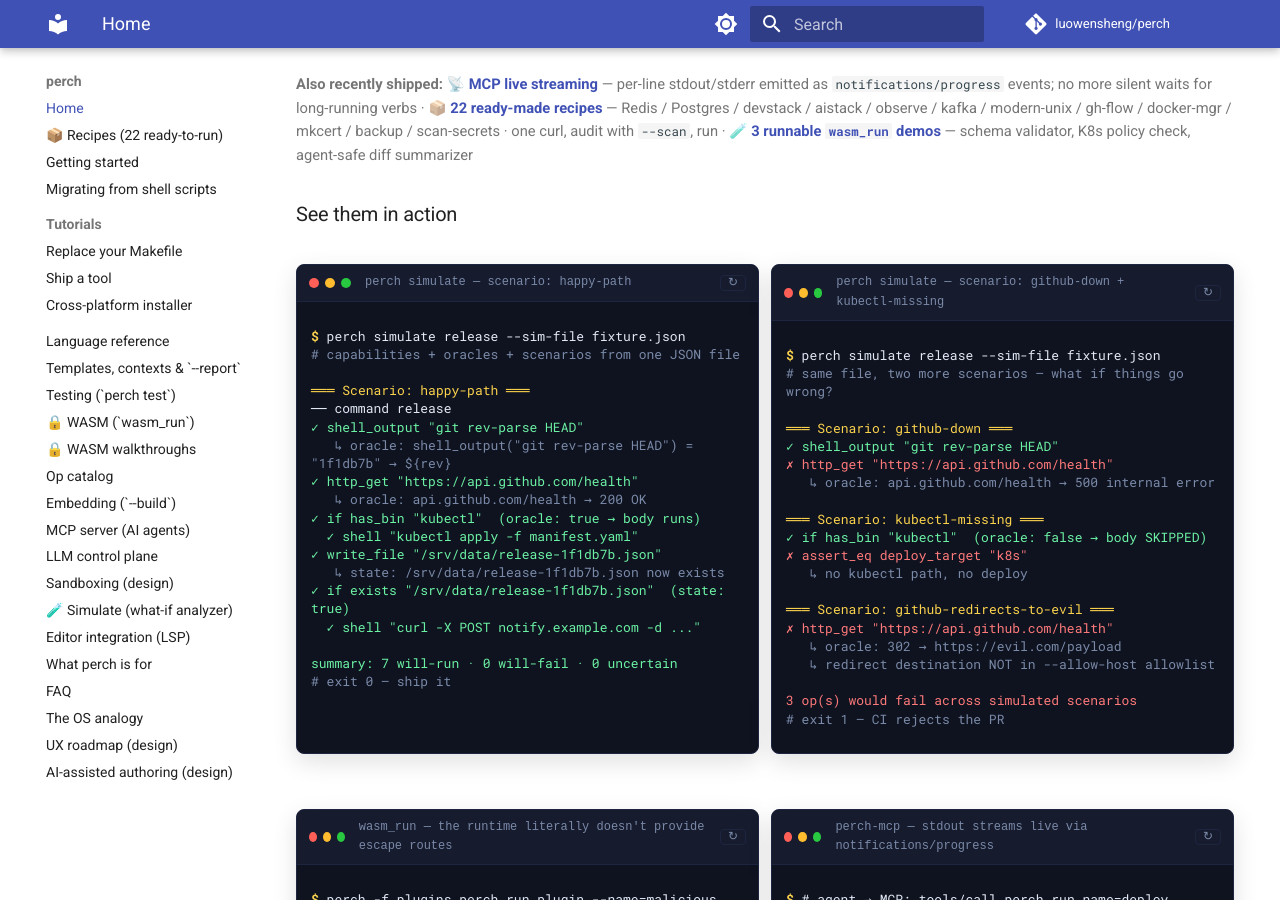
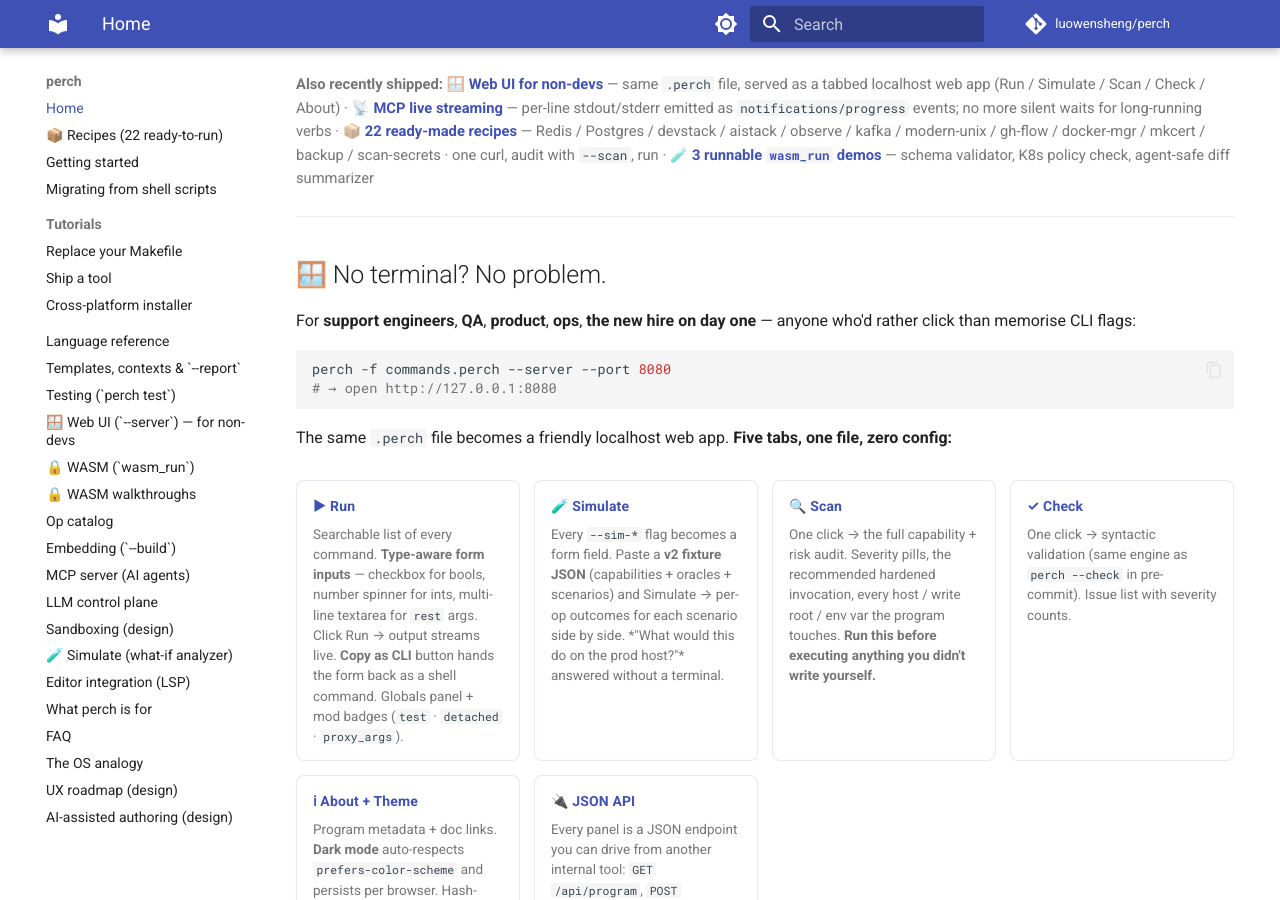
Before and after one commit to olivierdevelops/perch, an MkDocs documentation site: the page built from docs/index.md, in a window 1280 px wide and 900 px high, scrolled down 2101 px. Built offline with MkDocs 1.6.1 and Material for MkDocs 9.7.7, drawn with Linux system fonts in a browser that asks for light colours; comment, search, counter and statistics services are not loaded; some of the changed text lies outside the part shown.

Commit message:
docs: surface the web UI for non-devs — README, GH Pages home page, dedicated guide
The new tabbed web UI was a substantial CLI-parity push but it lived
only in the source. Non-devs (support, QA, product, ops, day-one new
hires) are the audience most likely to care, and most likely to find
perch via the docs site or README rather than the source tree.

- README.md: new "🪟 Web UI — no terminal required" section above the
  AI-agent block, with a 5-row table showing what each tab does
  (Run / Simulate / Scan / Check / About).
- docs/web-ui.md (new): full guide — five tabs explained in detail,
  the JSON API table for embedding into other internal tools, security
  posture (single-tenant + localhost-bound + capability inheritance),
  what's NOT in the UI yet (honest roadmap), pointers to related docs.
- docs/index.md: new prominent "🪟 No terminal? No problem." section
  with a 6-card feature grid (Run / Simulate / Scan / Check / About + Theme
  / JSON API). Plus a 🪟 chip added to the "Also recently shipped" line.
- mkdocs.yml: added the new page to nav as
  "🪟 Web UI (`--server`) — for non-devs", placed right after Testing
  so it sits near the other "what perch lets you do" docs.
- CHANGELOG.md: new Unreleased entry leads with the UI parity push.

mkdocs --strict is clean; GH Pages will redeploy on push.

Co-Authored-By: Claude Opus 4.7 <noreply@anthropic.com>

````diff
--- a/docs/index.md
+++ b/docs/index.md
@@ -60,10 +60,62 @@ The animated demo above cycles through the same `redis.perch` file in five rende
 
 <p style="font-size:.92em;color:var(--md-default-fg-color--light);margin-top:1em">
 <strong>Also recently shipped:</strong>
+🪟 <a href="web-ui/"><strong>Web UI for non-devs</strong></a> — same <code>.perch</code> file, served as a tabbed localhost web app (Run / Simulate / Scan / Check / About) ·
 📡 <a href="mcp/#streaming-progress"><strong>MCP live streaming</strong></a> — per-line stdout/stderr emitted as <code>notifications/progress</code> events; no more silent waits for long-running verbs ·
 📦 <a href="recipes/"><strong>22 ready-made recipes</strong></a> — Redis / Postgres / devstack / aistack / observe / kafka / modern-unix / gh-flow / docker-mgr / mkcert / backup / scan-secrets · one curl, audit with <code>--scan</code>, run ·
 🧪 <a href="wasm-walkthroughs/"><strong>3 runnable <code>wasm_run</code> demos</strong></a> — schema validator, K8s policy check, agent-safe diff summarizer
 </p>
+
+---
+
+## 🪟 No terminal? No problem.
+
+For **support engineers**, **QA**, **product**, **ops**, **the new hire on day one** — anyone who'd rather click than memorise CLI flags:
+
+```sh
+perch -f commands.perch --server --port 8080
+# → open http://127.0.0.1:8080
+```
+
+The same `.perch` file becomes a friendly localhost web app. **Five tabs, one file, zero config:**
+
+<div class="perch-features">
+
+<div class="card">
+  <h4>▶ Run</h4>
+  <p>Searchable list of every command. <strong>Type-aware form inputs</strong> — checkbox for bools, number spinner for ints, multi-line textarea for <code>rest</code> args. Click Run → output streams live. <strong>Copy as CLI</strong> button hands the form back as a shell command. Globals panel + mod badges (<code>test</code> · <code>detached</code> · <code>proxy_args</code>).</p>
+</div>
+
+<div class="card">
+  <h4>🧪 Simulate</h4>
+  <p>Every <code>--sim-*</code> flag becomes a form field. Paste a <strong>v2 fixture JSON</strong> (capabilities + oracles + scenarios) and Simulate → per-op outcomes for each scenario side by side. *"What would this do on the prod host?"* answered without a terminal.</p>
+</div>
+
+<div class="card">
+  <h4>🔍 Scan</h4>
+  <p>One click → the full capability + risk audit. Severity pills, the recommended hardened invocation, every host / write root / env var the program touches. <strong>Run this before executing anything you didn't write yourself.</strong></p>
+</div>
+
+<div class="card">
+  <h4>✓ Check</h4>
+  <p>One click → syntactic validation (same engine as <code>perch --check</code> in pre-commit). Issue list with severity counts.</p>
+</div>
+
+<div class="card">
+  <h4>ℹ About + Theme</h4>
+  <p>Program metadata + doc links. <strong>Dark mode</strong> auto-respects <code>prefers-color-scheme</code> and persists per browser. Hash-routed tabs (<code>#run</code>, <code>#simulate</code>, …) so any tab is bookmarkable.</p>
+</div>
+
+<div class="card">
+  <h4>🔌 JSON API</h4>
+  <p>Every panel is a JSON endpoint you can drive from another internal tool: <code>GET /api/program</code>, <code>POST /api/check</code> / <code>/api/scan</code> / <code>/api/simulate</code>, NDJSON-streaming <code>/api/exec</code>. Embed perch in your dashboard, Slack bot, or Backstage plugin.</p>
+</div>
+
+</div>
+
+**Security**: single-tenant + localhost-bound by default; pair with your reverse proxy + SSO for shared access. Capability restrictions inherit from launch — `perch --no-shell --no-network --server` produces a UI where shell ops error and HTTP is denied. Commands marked `private` are hidden + rejected.
+
+[**Web UI guide →**](web-ui.md)
 
 ### See them in action
 
--- a/mkdocs.yml
+++ b/mkdocs.yml
@@ -72,6 +72,7 @@ nav:
   - Language reference: language.md
   - Templates, contexts &amp; `--report`: execution-contexts.md
   - Testing (`perch test`): testing.md
+  - "🪟 Web UI (`--server`) — for non-devs": web-ui.md
   - "🔒 WASM (`wasm_run`)": wasm.md
   - "🔒 WASM walkthroughs": wasm-walkthroughs.md
   - Op catalog: op-reference.md
````
Also changed, not shown: CHANGELOG.md (+2 -0 lines), README.md (+24 -1 lines), docs/web-ui.md (added, +126 -0 lines).
